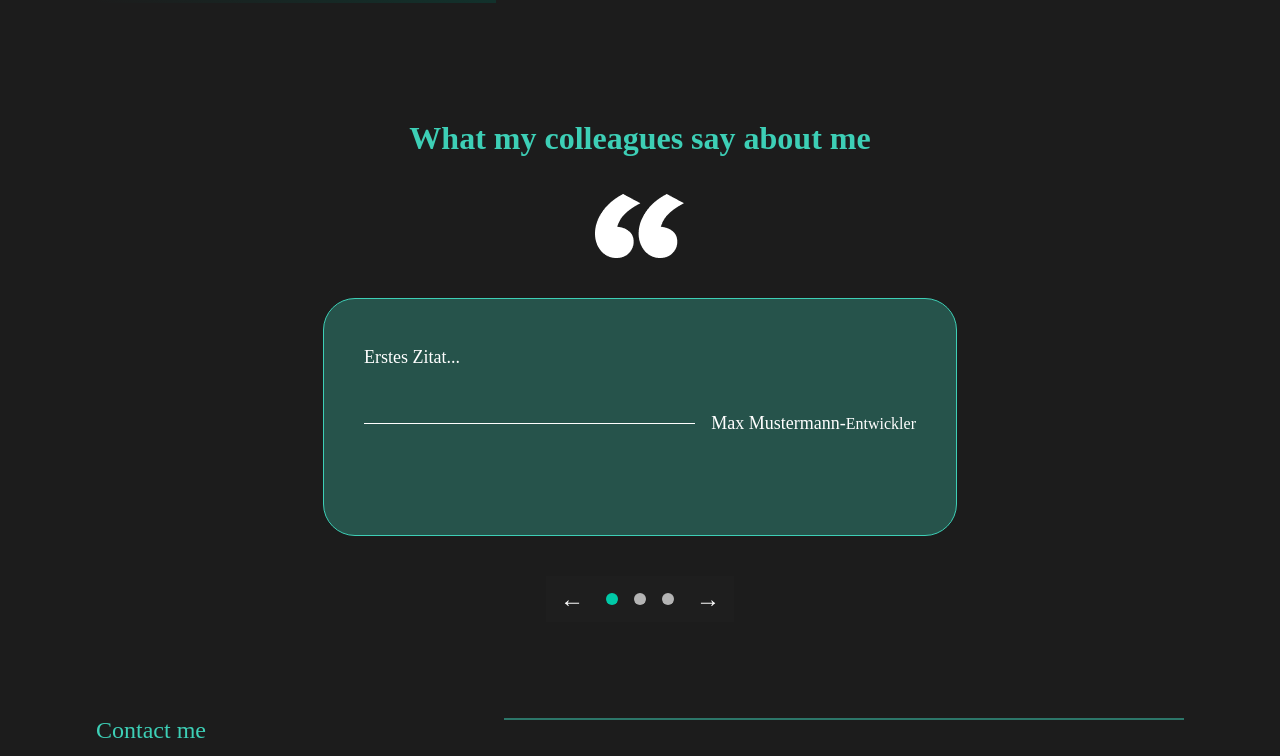
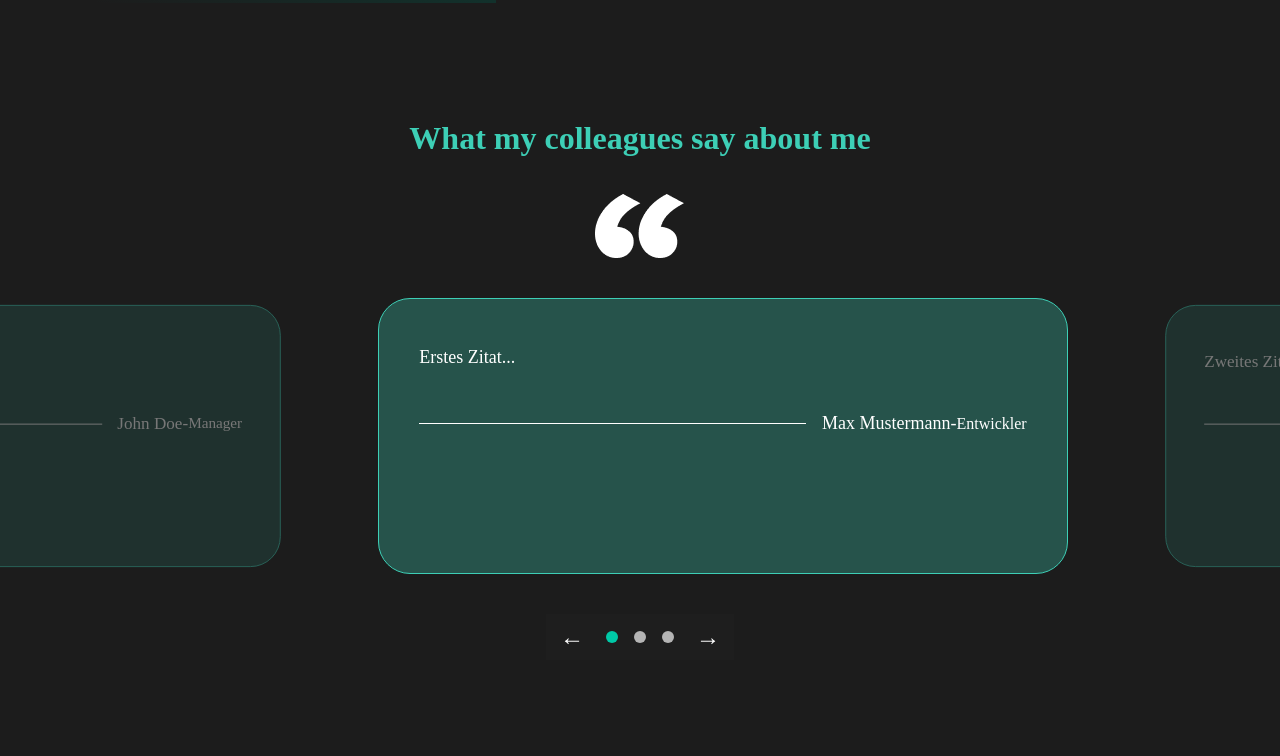
Before and after one commit to bethmannRolf/portfolio, an Angular app: page / in a window 1280 px wide. Shown: the part 3463-4219 px from the top of the page. Built offline with nearby package versions, Linux system fonts and the light colour scheme.

Commit message:
working on 3 quotation

```diff
--- a/src/app/quotations/quotation-card/quotation-card.component.ts
+++ b/src/app/quotations/quotation-card/quotation-card.component.ts
@@ -1,9 +1,5 @@
-
-
-
 import { Component, Input } from '@angular/core';
 import { CommonModule } from '@angular/common';
-
 @Component({
   selector: 'app-quotation-card',
   standalone: true,
--- a/src/app/quotations/quotations.component.css
+++ b/src/app/quotations/quotations.component.css
@@ -1,7 +1,6 @@
 .quotations-section {
   background-color: #1c1c1c;
   color: white;
-  height: 500px;
   display: flex;
   flex-direction: column;
   align-items: center;
@@ -16,10 +15,37 @@
   color: #3dcfb6;
 }
 
-app-quotation-card {
+.slider-container {
+  display: flex;
+  justify-content: center;
+  align-items: center;
+  overflow: hidden;
+  position: relative;
+  width: 100%;
+  max-width: 100vw;
+  margin: 0 auto;
+}
+
+.slides-wrapper {
+  display: flex;
+  transition: transform 0.5s ease-in-out;
+  gap: 80px;
+}
+
+.slide {
+  flex: 0 0 calc(100% / 3);
+  max-width: calc(100% / 3);
+  opacity: 0.4;
+  transform: scale(0.95);
+  transition: all 0.3s ease;
   height: 274px;
   width: 632px;
   border: 1px solid #3dcfb6;
   background-color: rgba(61, 207, 182, 0.3);
   border-radius: 32px;
 }
+
+.slide.active {
+  opacity: 1;
+  transform: scale(1);
+}
--- a/src/app/quotations/quotations.component.html
+++ b/src/app/quotations/quotations.component.html
@@ -1,26 +1,16 @@
 <div class="quotations-section">
-
-    <span class="what-colleagues-say">What my colleagues say about me</span>
-    <img class="quote-sign-styling" src="../../assets/img/quotations/quotes.png">
-    <!-- <app-quotation-card></app-quotation-card> -->
+  <span class="what-colleagues-say">What my colleagues say about me</span>
+  <img class="quote-sign-styling" src="../../assets/img/quotations/quotes.png">
 
 
 
-    <!-- <div class="slider-wrapper"> -->
-<!-- Elternkomponente -->
-<app-quotation-card
-  [text]="quotationSlides[currentSlideIndex].text"
-  [name]="quotationSlides[currentSlideIndex].name"
-  [position]="quotationSlides[currentSlideIndex].position">
-</app-quotation-card>
-
-
-        <app-slider-navigation
-          [slides]="quotationSlides"
-          [currentIndex]="currentSlideIndex"
-          (indexChanged)="onSlideChanged($event)">
-        </app-slider-navigation>
-      <!-- </div> -->
+  <div class="slider-container">
+    <div class="slides-wrapper" [style.transform]="getSlideTransform()">
+      <div *ngFor="let slide of getVisibleSlides(); let i = index" class="slide" [class.active]="i === 1">
+        <app-quotation-card [text]="slide.text" [name]="slide.name" [position]="slide.position"></app-quotation-card>
+      </div>
+    </div>
+  </div>
 
 
 
@@ -28,6 +18,8 @@
 
 
 
+  <app-slider-navigation [slides]="slides" [currentIndex]="currentIndex" (indexChanged)="onSlideChanged($event)">
+  </app-slider-navigation>
 
 
 </div>
--- a/src/app/quotations/quotations.component.min.css
+++ b/src/app/quotations/quotations.component.min.css
@@ -1 +1 @@
-.quotations-section{background-color:#1c1c1c;color:white;height:500px;display:flex;flex-direction:column;align-items:center;gap:40px}.what-colleagues-say{font-weight:700;font-size:32px;line-height:100%;letter-spacing:0%;color:#3dcfb6}app-quotation-card{height:274px;width:632px;border:1px solid #3dcfb6;background-color:rgba(61,207,182,0.3);border-radius:32px}
+.quotations-section{background-color:#1c1c1c;color:white;display:flex;flex-direction:column;align-items:center;gap:40px}.what-colleagues-say{font-weight:700;font-size:32px;line-height:100%;letter-spacing:0%;color:#3dcfb6}.slider-container{display:flex;justify-content:center;align-items:center;overflow:hidden;position:relative;width:100%;max-width:100vw;margin:0 auto}.slides-wrapper{display:flex;transition:transform 0.5s ease-in-out;gap:80px}.slide{flex:0 0 calc(100% / 3);max-width:calc(100% / 3);opacity:0.4;transform:scale(0.95);transition:all 0.3s ease;height:274px;width:632px;border:1px solid #3dcfb6;background-color:rgba(61,207,182,0.3);border-radius:32px}.slide.active{opacity:1;transform:scale(1)}
--- a/src/app/quotations/quotations.component.scss
+++ b/src/app/quotations/quotations.component.scss
@@ -1,7 +1,7 @@
-.quotations-section{
+.quotations-section {
     background-color: rgb(28, 28, 28);
     color: white;
-    height: 500px;     //just to show section
+
     display: flex;
     flex-direction: column;
     align-items: center;
@@ -9,32 +9,54 @@
 
 }
 
-.what-colleagues-say{
-font-weight: 700;
-font-size: 32px;
-line-height: 100%;
-letter-spacing: 0%;
- color:rgba(61, 207, 182, 1)
-
+.what-colleagues-say {
+    font-weight: 700;
+    font-size: 32px;
+    line-height: 100%;
+    letter-spacing: 0%;
+    color: rgba(61, 207, 182, 1)
 }
 
-app-quotation-card{
+// app-quotation-card {
 
-    // background-color: transparent;
-   height: 274px;
-   width: 632px;
 
+// }
+
+.slider-container {
+    display: flex;
+    justify-content: center;
+    align-items: center;
+    overflow: hidden;
+    position: relative;
+    width: 100%;
+    max-width: 100vw; // z. B.
+    margin: 0 auto;
+  }
+
+  .slides-wrapper {
+    display: flex;
+    transition: transform 0.5s ease-in-out;
+    gap: 80px;
+  }
+
+
+  .slide {
+    flex: 0 0 calc(100% / 3);
+    max-width: calc(100% / 3);
+    opacity: 0.4;
+    transform: scale(0.95);
+    transition: all 0.3s ease;
+
+    height: 274px;
+    width: 632px;//632px originalö
     border: 1px solid rgba(61, 207, 182, 1);
     background-color: rgba(61, 207, 182, 0.3);
     border-radius: 32px;
 
-}
 
+  }
 
-// .quotations-section >.quote-sign-styling{
-// position: sticky;
-// top: 83px;
-// left: 349px;
-// z-index: 999;
-
-// }
+  .slide.active {
+    opacity: 1;
+    transform: scale(1);
+  }
--- a/src/app/quotations/quotations.component.ts
+++ b/src/app/quotations/quotations.component.ts
@@ -1,27 +1,42 @@
 import { Component } from '@angular/core';
 import { QuotationCardComponent } from './quotation-card/quotation-card.component';
 import { SliderNavigationComponent } from './slider-navigation/slider-navigation.component';
-
+import { CommonModule } from '@angular/common';
 @Component({
   selector: 'app-quotations',
   standalone: true,
-  imports: [QuotationCardComponent, SliderNavigationComponent],
+  imports: [QuotationCardComponent, SliderNavigationComponent, CommonModule],
   templateUrl: './quotations.component.html',
   styleUrl: './quotations.component.scss'
 })
 export class QuotationsComponent {
 
-
-  slides = [/* deine Slide-Daten */];
   currentIndex = 0;
 
+  // onSlideChanged(index: number) {
+  //   this.currentIndex = index;
+  // }
+
+
   onSlideChanged(index: number) {
-    this.currentSlideIndex = index;
+    const slidesLength = this.slides.length;
+
+    // Damit wir nicht aus dem Array rauslaufen:
+    this.currentIndex = (index + slidesLength) % slidesLength;
   }
 
 
 
-  quotationSlides = [
+  getVisibleSlides() {
+    const prev = (this.currentIndex - 1 + this.slides.length) % this.slides.length;
+    const next = (this.currentIndex + 1) % this.slides.length;
+    return [this.slides[prev], this.slides[this.currentIndex], this.slides[next]];
+  }
+
+
+
+
+  slides = [
     {
       text: 'Erstes Zitat...',
       name: 'Max Mustermann',
@@ -29,7 +44,7 @@ export class QuotationsComponent {
     },
     {
       text: 'Zweites Zitat...',
-      name: 'Anna Beispiel',
+      name: 'Name 2',
       position: 'Designer'
     },
     {
@@ -39,15 +54,19 @@ export class QuotationsComponent {
     }
   ];
 
-  currentSlideIndex = 0;
 
 
+  // getSlideTransform() {
+  //   const slideWidth = 632 + 80; // Slide + Abstand
+  //   return `translateX(-${slideWidth}px)`; // Immer der mittlere (Index 1) soll zentriert sein
+  // }
 
 
-
-
-
-
+  getSlideTransform() {
+    const slideWidth = 632 + 80; // slide width + gap
+    const offset = slideWidth * this.currentIndex;
+    return `translateX(-${offset}px)`;
+  }
 
 
 }
--- a/src/app/quotations/slider-navigation/slider-navigation.component.html
+++ b/src/app/quotations/slider-navigation/slider-navigation.component.html
@@ -1,19 +1,13 @@
 <div class="slider-navigation">
-    <button (click)="goToPrevious()" class="nav-button">
+  <button (click)="previousSlide()" class="nav-button">
     <span>&larr;</span>
   </button>
-
   <div class="dots">
-        <span
-        *ngFor="let slide of slides; let i = index"
-        class="dot"
-        [class.active]="i === currentIndex"
+    <span *ngFor="let slide of slides; let i = index" class="dot" [class.active]="i === currentIndex"
       (click)="goToSlide(i)">
     </span>
-
   </div>
-
-    <button (click)="goToNext()" class="nav-button">
+  <button (click)="nextSlide()" class="nav-button">
     <span>&rarr;</span>
   </button>
 </div>
--- a/src/app/quotations/slider-navigation/slider-navigation.component.ts
+++ b/src/app/quotations/slider-navigation/slider-navigation.component.ts
@@ -1,10 +1,5 @@
-
-
-
-
 import { CommonModule } from '@angular/common';
 import { Component, Input, Output, EventEmitter } from '@angular/core';
-
 @Component({
   selector: 'app-slider-navigation',
   standalone: true,
@@ -18,15 +13,18 @@ export class SliderNavigationComponent {
 
   @Output() indexChanged = new EventEmitter<number>();
 
-  goToPrevious() {
-    const newIndex = this.currentIndex > 0 ? this.currentIndex - 1 : this.slides.length - 1;
-    this.indexChanged.emit(newIndex);
-  }
 
-  goToNext() {
-    const newIndex = (this.currentIndex + 1) % this.slides.length;
-    this.indexChanged.emit(newIndex);
-  }
+nextSlide() {
+  this.indexChanged.emit(this.currentIndex + 1);
+}
+
+previousSlide() {
+  this.indexChanged.emit(this.currentIndex - 1);
+}
+
+
+
+
 
   goToSlide(index: number) {
     this.indexChanged.emit(index);
```
Also changed, not shown: src/app/quotations/quotation-card/quotation-card.component.html (+0 -17 lines), src/app/quotations/slider-navigation/slider-navigation.component.scss (line endings or trailing spaces). Lines whose indentation alone changed are shown as unchanged.
